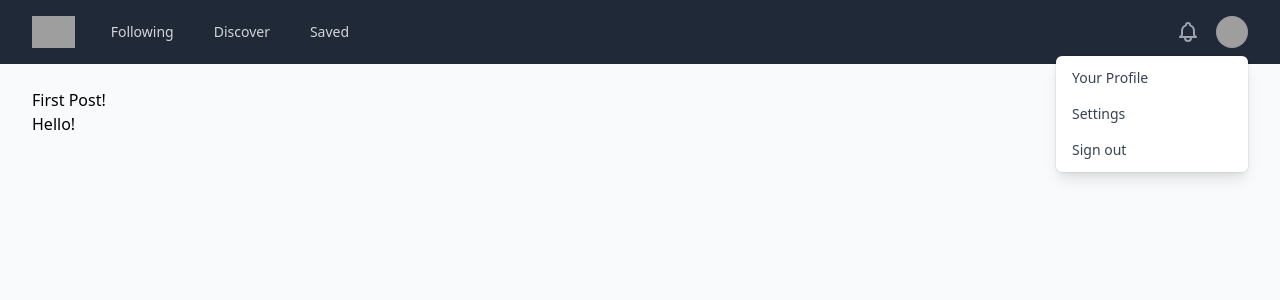
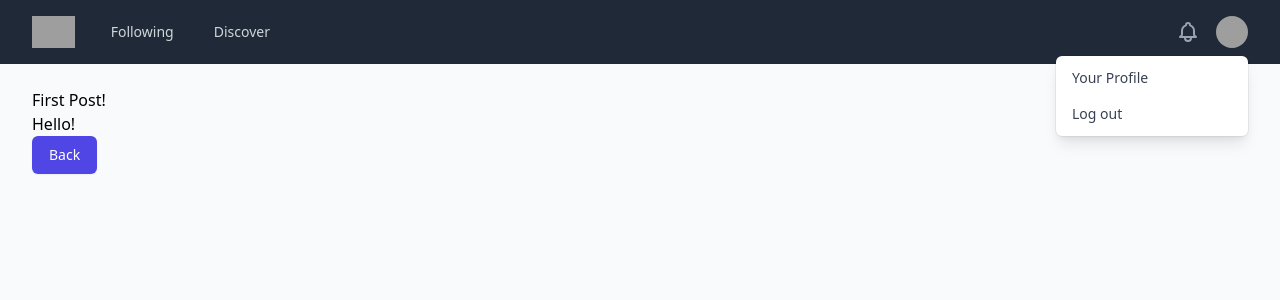
Before and after one commit to eddykodes/mouthpiece, a React (Create React App) app: page /posts/1 in a window 1280 px wide. Both pictures are taken after a click on the button "Open user menu". Shown: the top 300 px of the page. Built offline with nearby package versions, Linux system fonts and the light colour scheme; grey boxes are pictures that could not be loaded.

Commit message:
update links on Navbar and posts

```diff
--- a/src/app/Navbar.js
+++ b/src/app/Navbar.js
@@ -1,4 +1,5 @@
 import React, { useState } from 'react'
+import { Link } from 'react-router-dom'
 
 export default function Navbar() {
 	const [menuOpen, setMenuOpen] = useState(false)
@@ -22,16 +23,15 @@ export default function Navbar() {
 						</button>
 					</div>
 					<div className="flex-1 flex items-center justify-center sm:items-stretch sm:justify-start">
-						<div className="flex-shrink-0 flex items-center">
+						<Link to='/' className="flex-shrink-0 flex items-center">
 							<img className="block lg:hidden h-8 w-auto" src="https://tailwindui.com/img/logos/workflow-mark-indigo-500.svg" alt="Workflow" />
 							<img className="hidden lg:block h-8 w-auto" src="https://tailwindui.com/img/logos/workflow-logo-indigo-500-mark-white-text.svg" alt="Workflow" />
-						</div>
+						</Link>
 						<div className="hidden sm:block sm:ml-6">
 							<div className="flex space-x-4">
 								{/* Current: "bg-gray-900 text-white", Default: "text-gray-300 hover:bg-gray-700 hover:text-white" */}
-								<a href="#" className="text-gray-300 hover:bg-gray-700 hover:text-white px-3 py-2 rounded-md text-sm font-medium">Following</a>
-								<a href="#" className="text-gray-300 hover:bg-gray-700 hover:text-white px-3 py-2 rounded-md text-sm font-medium">Discover</a>
-								<a href="#" className="text-gray-300 hover:bg-gray-700 hover:text-white px-3 py-2 rounded-md text-sm font-medium">Saved</a>
+								<Link to="/posts" className="text-gray-300 hover:bg-gray-700 hover:text-white px-3 py-2 rounded-md text-sm font-medium">Following</Link>
+								<Link to="/posts" className="text-gray-300 hover:bg-gray-700 hover:text-white px-3 py-2 rounded-md text-sm font-medium">Discover</Link>
 							</div>
 						</div>
 					</div>
@@ -61,9 +61,8 @@ export default function Navbar() {
                   To: "transform opacity-0 scale-95"
 							*/}
 							<div className={`${dropdownOpen ? 'block' : 'hidden'} origin-top-right absolute right-0 mt-2 w-48 rounded-md shadow-lg py-1 bg-white ring-1 ring-black ring-opacity-5`} role="menu" aria-orientation="vertical" aria-labelledby="user-menu">
-								<a href="#" className="block px-4 py-2 text-sm text-gray-700 hover:bg-gray-100" role="menuitem">Your Profile</a>
-								<a href="#" className="block px-4 py-2 text-sm text-gray-700 hover:bg-gray-100" role="menuitem">Settings</a>
-								<a href="#" className="block px-4 py-2 text-sm text-gray-700 hover:bg-gray-100" role="menuitem">Sign out</a>
+								<Link to="/profile" className="block px-4 py-2 text-sm text-gray-700 hover:bg-gray-100" role="menuitem">Your Profile</Link>
+								<Link to="/logout" className="block px-4 py-2 text-sm text-gray-700 hover:bg-gray-100" role="menuitem">Log out</Link>
 							</div>
 						</div>
 					</div>
@@ -74,9 +73,9 @@ export default function Navbar() {
 			<div className={`${menuOpen ? 'block' : 'hidden'} sm:hidden`}>
 				<div className="px-2 pt-2 pb-3 space-y-1">
 					{/* Current: "bg-gray-900 text-white", Default: "text-gray-300 hover:bg-gray-700 hover:text-white" */}
-					<a href="#" className="bg-gray-900 text-white block px-3 py-2 rounded-md text-base font-medium">Following</a>
-					<a href="#" className="text-gray-300 hover:bg-gray-700 hover:text-white block px-3 py-2 rounded-md text-base font-medium">Discover</a>
-					<a href="#" className="text-gray-300 hover:bg-gray-700 hover:text-white block px-3 py-2 rounded-md text-base font-medium">Saved</a>
+					<Link to="/posts" className="bg-gray-900 text-white block px-3 py-2 rounded-md text-base font-medium">Following</Link>
+					<Link to="/posts" className="text-gray-300 hover:bg-gray-700 hover:text-white block px-3 py-2 rounded-md text-base font-medium">Discover</Link>
+					<Link to="/saved" className="text-gray-300 hover:bg-gray-700 hover:text-white block px-3 py-2 rounded-md text-base font-medium">Saved</Link>
 				</div>
 			</div>
 		</nav>
--- a/src/features/posts/PostsList.js
+++ b/src/features/posts/PostsList.js
@@ -1,4 +1,5 @@
 import React from 'react'
+import { Link } from 'react-router-dom'
 import { useSelector } from 'react-redux'
 
 export default function PostsList() {
@@ -13,6 +14,7 @@ export default function PostsList() {
         <p className="mt-1 max-w-2xl text-sm text-gray-500">
           {post.content.substring(0,100)}
         </p>
+        <Link to={`/posts/${post.id}`}>More</Link>
       </div>
     </div>
   ))
--- a/src/features/posts/SinglePost.js
+++ b/src/features/posts/SinglePost.js
@@ -1,12 +1,18 @@
 import React from 'react'
 import { useSelector } from 'react-redux'
+import { useHistory } from 'react-router-dom'
 
 export default function SinglePost({ match }) {
   const { postId } = match.params
+  let history = useHistory()
 
   const post = useSelector(state =>
     state.posts.find(post => post.id === postId)
   )
+
+  const handleBack = () => {
+    history.push('/posts')
+  }
 
   if (!post) {
     return (
@@ -22,6 +28,9 @@ export default function SinglePost({ match }) {
       <p>
         {post.content}
       </p>
+      <button type="submit" onClick={handleBack} className="inline-flex justify-center py-2 px-4 border border-transparent shadow-sm text-sm font-medium rounded-md text-white bg-indigo-600 hover:bg-indigo-700 focus:outline-none">
+        Back
+      </button>
     </div>
   )
 }
```
